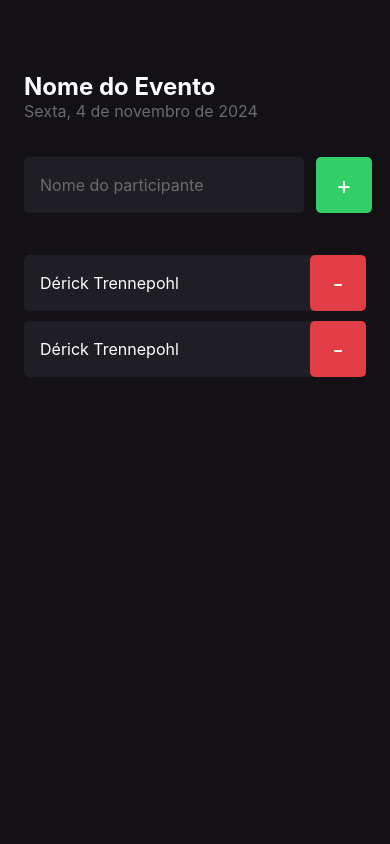
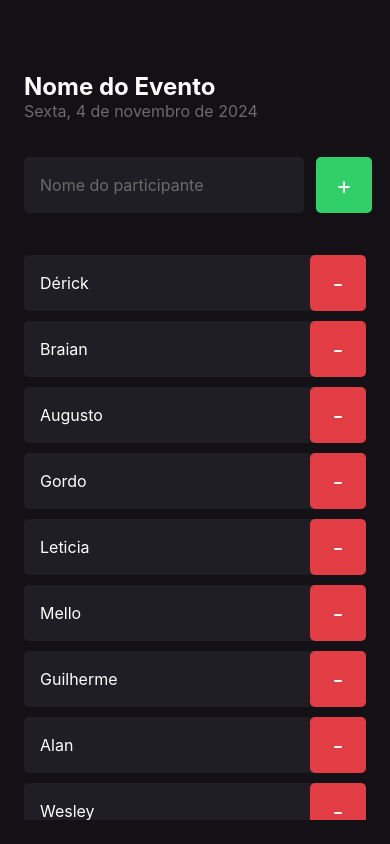
Before and after one commit to 6derick6/ImHere-App, a React Native app: screen / in a window 390 px wide. Built offline with nearby package versions, Linux system fonts and the light colour scheme.

Commit message:
Entendendo ScrollView e FlatList

```diff
--- a/src/components/Participant/index.tsx
+++ b/src/components/Participant/index.tsx
@@ -1,11 +1,16 @@
 import { View, Text, TouchableOpacity } from "react-native";
 import { styles } from "./style";
 
-export function Participant(){
+type Props = {
+  name: string;
+  onRemove: () => void;
+}
+
+export function Participant({ name, onRemove }: Props){
   return(
     <View style={styles.container}>
-      <Text style={styles.name}>Dérick Trennepohl</Text>
-      <TouchableOpacity style={styles.button}>
+      <Text style={styles.name}>{name}</Text>
+      <TouchableOpacity style={styles.button} onPress={onRemove}>
           <Text style={styles.buttonText}>-</Text>
         </TouchableOpacity>
     </View>
--- a/src/screens/Home/index.tsx
+++ b/src/screens/Home/index.tsx
@@ -1,10 +1,16 @@
-import { Text, View, TextInput, TouchableOpacity } from "react-native";
+import { Text, View, TextInput, TouchableOpacity, FlatList } from "react-native";
 import { styles } from './styles';
 
 import { Participant } from "../../components/Participant";
 
 export function Home(){
+  const participants = ['Dérick', 'Braian', 'Augusto', 'Gordo', 'Leticia', 'Mello', 'Guilherme', 'Alan', 'Wesley'];
+
   function handleParticipantAdd(){
+
+  }
+
+  function handleparticipantRemove(name: string){
 
   }
 
@@ -24,8 +30,24 @@
         </TouchableOpacity>
       </View>
 
-      <Participant />
-      <Participant />
+      <FlatList
+        data={participants}
+        keyExtractor={item => item}
+        renderItem={({ item }) => (
+          <Participant
+              key={item}
+              name={item}
+              onRemove={() => handleparticipantRemove("Dérick")}
+          />
+        )}
+        showsVerticalScrollIndicator={false}
+        ListEmptyComponent={() => (
+          <Text style={styles.listEmptyText}>
+            Ninguém chegou no evento ainda? Adicione participantes a sua lista de presença.
+          </Text>
+        )}
+      />
+
     </View>
   )
 }
--- a/src/screens/Home/styles.ts
+++ b/src/screens/Home/styles.ts
@@ -49,5 +49,11 @@
     flexDirection: 'row',
     marginTop: 36,
     marginBottom: 42
+  },
+
+  listEmptyText: {
+    color: '#FFF',
+    fontSize: 14,
+    textAlign: 'center'
   }
 });
```
